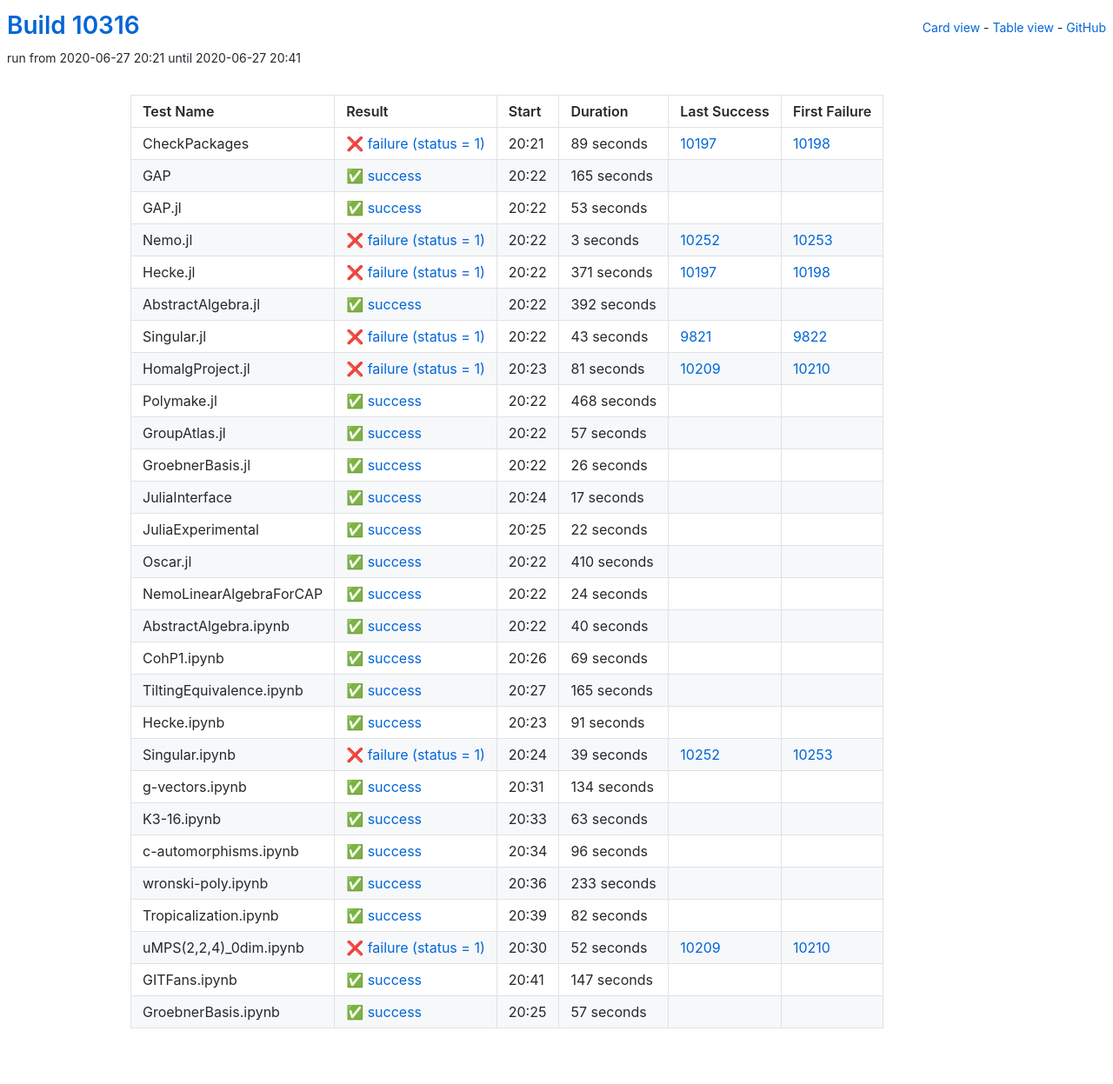
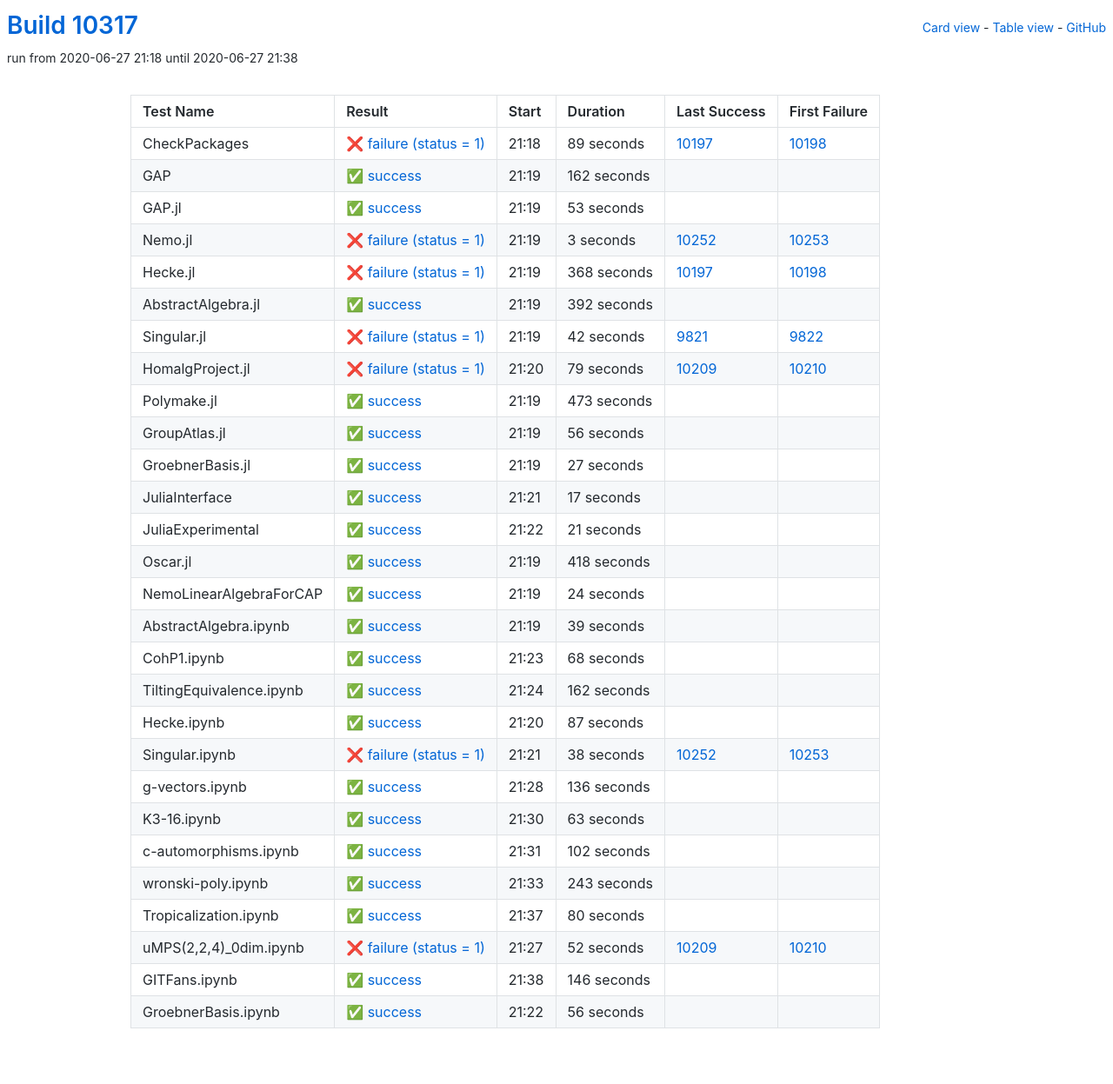
Before and after one commit to oscar-system/oscar-ci-status, a Jekyll site: the page built from table.html, in a window 1280 px wide. Shown: the whole page at 87% size. Built offline with Jekyll 4.4.1, drawn with Linux system fonts in a browser that asks for light colours.

Commit message:
Build #10317

```diff
--- a/_data/ci.yml
+++ b/_data/ci.yml
@@ -1,6 +1,6 @@
 ---
-build: 10316
-build_url: https://oscarci.mathematik.uni-kl.de/job/oscar/10316/
+build: 10317
+build_url: https://oscarci.mathematik.uni-kl.de/job/oscar/10317/
 job: oscar
 organization: oscar-system
 repo: oscar-ci-status
@@ -8,8 +8,8 @@
 tests:
 - name: CheckPackages
   id: checkpackages
-  log: https://oscarci.mathematik.uni-kl.de/job/oscar/10316/artifact/logs/build-10316/CheckPackages.log
-  start: 2020-06-27 20:21
+  log: https://oscarci.mathematik.uni-kl.de/job/oscar/10317/artifact/logs/build-10317/CheckPackages.log
+  start: 2020-06-27 21:18
   success: false
   exitcode: 1
   status: failure
@@ -20,20 +20,20 @@
   first_failure_url: https://oscarci.mathematik.uni-kl.de/job/oscar/10198/
 - name: GAP
   id: gap
-  log: https://oscarci.mathematik.uni-kl.de/job/oscar/10316/artifact/logs/build-10316/GAP.log
-  start: 2020-06-27 20:22
+  log: https://oscarci.mathematik.uni-kl.de/job/oscar/10317/artifact/logs/build-10317/GAP.log
+  start: 2020-06-27 21:19
   success: true
   exitcode: 0
   status: success
-  duration: 165
+  duration: 162
   last_success: false
   last_success_url:
   first_failure: false
   first_failure_url:
 - name: GAP.jl
   id: gap-jl
-  log: https://oscarci.mathematik.uni-kl.de/job/oscar/10316/artifact/logs/build-10316/GAP.jl.log
-  start: 2020-06-27 20:22
+  log: https://oscarci.mathematik.uni-kl.de/job/oscar/10317/artifact/logs/build-10317/GAP.jl.log
+  start: 2020-06-27 21:19
   success: true
   exitcode: 0
   status: success
@@ -44,8 +44,8 @@
   first_failure_url:
 - name: Nemo.jl
   id: nemo-jl
-  log: https://oscarci.mathematik.uni-kl.de/job/oscar/10316/artifact/logs/build-10316/Nemo.jl.log
-  start: 2020-06-27 20:22
+  log: https://oscarci.mathematik.uni-kl.de/job/oscar/10317/artifact/logs/build-10317/Nemo.jl.log
+  start: 2020-06-27 21:19
   success: false
   exitcode: 1
   status: failure
@@ -56,20 +56,20 @@
   first_failure_url: https://oscarci.mathematik.uni-kl.de/job/oscar/10253/
 - name: Hecke.jl
   id: hecke-jl
-  log: https://oscarci.mathematik.uni-kl.de/job/oscar/10316/artifact/logs/build-10316/Hecke.jl.log
-  start: 2020-06-27 20:22
+  log: https://oscarci.mathematik.uni-kl.de/job/oscar/10317/artifact/logs/build-10317/Hecke.jl.log
+  start: 2020-06-27 21:19
   success: false
   exitcode: 1
   status: failure
-  duration: 371
+  duration: 368
   last_success: 10197
   last_success_url: https://oscarci.mathematik.uni-kl.de/job/oscar/10197/
   first_failure: 10198
   first_failure_url: https://oscarci.mathematik.uni-kl.de/job/oscar/10198/
 - name: AbstractAlgebra.jl
   id: abstractalgebra-jl
-  log: https://oscarci.mathematik.uni-kl.de/job/oscar/10316/artifact/logs/build-10316/AbstractAlgebra.jl.log
-  start: 2020-06-27 20:22
+  log: https://oscarci.mathematik.uni-kl.de/job/oscar/10317/artifact/logs/build-10317/AbstractAlgebra.jl.log
+  start: 2020-06-27 21:19
   success: true
   exitcode: 0
   status: success
@@ -80,68 +80,68 @@
   first_failure_url:
 - name: Singular.jl
   id: singular-jl
-  log: https://oscarci.mathematik.uni-kl.de/job/oscar/10316/artifact/logs/build-10316/Singular.jl.log
-  start: 2020-06-27 20:22
+  log: https://oscarci.mathematik.uni-kl.de/job/oscar/10317/artifact/logs/build-10317/Singular.jl.log
+  start: 2020-06-27 21:19
   success: false
   exitcode: 1
   status: failure
-  duration: 43
+  duration: 42
   last_success: 9821
   last_success_url: https://oscarci.mathematik.uni-kl.de/job/oscar/9821/
   first_failure: 9822
   first_failure_url: https://oscarci.mathematik.uni-kl.de/job/oscar/9822/
 - name: HomalgProject.jl
   id: homalgproject-jl
-  log: https://oscarci.mathematik.uni-kl.de/job/oscar/10316/artifact/logs/build-10316/HomalgProject.jl.log
-  start: 2020-06-27 20:23
+  log: https://oscarci.mathematik.uni-kl.de/job/oscar/10317/artifact/logs/build-10317/HomalgProject.jl.log
+  start: 2020-06-27 21:20
   success: false
   exitcode: 1
   status: failure
-  duration: 81
+  duration: 79
   last_success: 10209
   last_success_url: https://oscarci.mathematik.uni-kl.de/job/oscar/10209/
   first_failure: 10210
   first_failure_url: https://oscarci.mathematik.uni-kl.de/job/oscar/10210/
 - name: Polymake.jl
   id: polymake-jl
-  log: https://oscarci.mathematik.uni-kl.de/job/oscar/10316/artifact/logs/build-10316/Polymake.jl.log
-  start: 2020-06-27 20:22
+  log: https://oscarci.mathematik.uni-kl.de/job/oscar/10317/artifact/logs/build-10317/Polymake.jl.log
+  start: 2020-06-27 21:19
   success: true
   exitcode: 0
   status: success
-  duration: 468
+  duration: 473
   last_success: false
   last_success_url:
   first_failure: false
   first_failure_url:
 - name: GroupAtlas.jl
   id: groupatlas-jl
-  log: https://oscarci.mathematik.uni-kl.de/job/oscar/10316/artifact/logs/build-10316/GroupAtlas.jl.log
-  start: 2020-06-27 20:22
+  log: https://oscarci.mathematik.uni-kl.de/job/oscar/10317/artifact/logs/build-10317/GroupAtlas.jl.log
+  start: 2020-06-27 21:19
   success: true
   exitcode: 0
   status: success
-  duration: 57
+  duration: 56
   last_success: false
   last_success_url:
   first_failure: false
   first_failure_url:
 - name: GroebnerBasis.jl
   id: groebnerbasis-jl
-  log: https://oscarci.mathematik.uni-kl.de/job/oscar/10316/artifact/logs/build-10316/GroebnerBasis.jl.log
-  start: 2020-06-27 20:22
+  log: https://oscarci.mathematik.uni-kl.de/job/oscar/10317/artifact/logs/build-10317/GroebnerBasis.jl.log
+  start: 2020-06-27 21:19
   success: true
   exitcode: 0
   status: success
-  duration: 26
+  duration: 27
   last_success: false
   last_success_url:
   first_failure: false
   first_failure_url:
 - name: JuliaInterface
   id: juliainterface
-  log: https://oscarci.mathematik.uni-kl.de/job/oscar/10316/artifact/logs/build-10316/JuliaInterface.log
-  start: 2020-06-27 20:24
+  log: https://oscarci.mathematik.uni-kl.de/job/oscar/10317/artifact/logs/build-10317/JuliaInterface.log
+  start: 2020-06-27 21:21
   success: true
   exitcode: 0
   status: success
@@ -152,32 +152,32 @@
   first_failure_url:
 - name: JuliaExperimental
   id: juliaexperimental
-  log: https://oscarci.mathematik.uni-kl.de/job/oscar/10316/artifact/logs/build-10316/JuliaExperimental.log
-  start: 2020-06-27 20:25
+  log: https://oscarci.mathematik.uni-kl.de/job/oscar/10317/artifact/logs/build-10317/JuliaExperimental.log
+  start: 2020-06-27 21:22
   success: true
   exitcode: 0
   status: success
-  duration: 22
+  duration: 21
   last_success: false
   last_success_url:
   first_failure: false
   first_failure_url:
 - name: Oscar.jl
   id: oscar-jl
-  log: https://oscarci.mathematik.uni-kl.de/job/oscar/10316/artifact/logs/build-10316/Oscar.jl.log
-  start: 2020-06-27 20:22
+  log: https://oscarci.mathematik.uni-kl.de/job/oscar/10317/artifact/logs/build-10317/Oscar.jl.log
+  start: 2020-06-27 21:19
   success: true
   exitcode: 0
   status: success
-  duration: 410
+  duration: 418
   last_success: false
   last_success_url:
   first_failure: false
   first_failure_url:
 - name: NemoLinearAlgebraForCAP
   id: nemolinearalgebraforcap
-  log: https://oscarci.mathematik.uni-kl.de/job/oscar/10316/artifact/logs/build-10316/NemoLinearAlgebraForCAP.log
-  start: 2020-06-27 20:22
+  log: https://oscarci.mathematik.uni-kl.de/job/oscar/10317/artifact/logs/build-10317/NemoLinearAlgebraForCAP.log
+  start: 2020-06-27 21:19
   success: true
   exitcode: 0
   status: success
@@ -188,80 +188,80 @@
   first_failure_url:
 - name: AbstractAlgebra.ipynb
   id: abstractalgebra-ipynb
-  log: https://oscarci.mathematik.uni-kl.de/job/oscar/10316/artifact/logs/build-10316/AbstractAlgebra.ipynb.log
-  start: 2020-06-27 20:22
+  log: https://oscarci.mathematik.uni-kl.de/job/oscar/10317/artifact/logs/build-10317/AbstractAlgebra.ipynb.log
+  start: 2020-06-27 21:19
   success: true
   exitcode: 0
   status: success
-  duration: 40
+  duration: 39
   last_success: false
   last_success_url:
   first_failure: false
   first_failure_url:
 - name: CohP1.ipynb
   id: cohp1-ipynb
-  log: https://oscarci.mathematik.uni-kl.de/job/oscar/10316/artifact/logs/build-10316/CohP1.ipynb.log
-  start: 2020-06-27 20:26
+  log: https://oscarci.mathematik.uni-kl.de/job/oscar/10317/artifact/logs/build-10317/CohP1.ipynb.log
+  start: 2020-06-27 21:23
   success: true
   exitcode: 0
   status: success
-  duration: 69
+  duration: 68
   last_success: false
   last_success_url:
   first_failure: false
   first_failure_url:
 - name: TiltingEquivalence.ipynb
   id: tiltingequivalence-ipynb
-  log: https://oscarci.mathematik.uni-kl.de/job/oscar/10316/artifact/logs/build-10316/TiltingEquivalence.ipynb.log
-  start: 2020-06-27 20:27
+  log: https://oscarci.mathematik.uni-kl.de/job/oscar/10317/artifact/logs/build-10317/TiltingEquivalence.ipynb.log
+  start: 2020-06-27 21:24
   success: true
   exitcode: 0
   status: success
-  duration: 165
+  duration: 162
   last_success: false
   last_success_url:
   first_failure: false
   first_failure_url:
 - name: Hecke.ipynb
   id: hecke-ipynb
-  log: https://oscarci.mathematik.uni-kl.de/job/oscar/10316/artifact/logs/build-10316/Hecke.ipynb.log
-  start: 2020-06-27 20:23
+  log: https://oscarci.mathematik.uni-kl.de/job/oscar/10317/artifact/logs/build-10317/Hecke.ipynb.log
+  start: 2020-06-27 21:20
   success: true
   exitcode: 0
   status: success
-  duration: 91
+  duration: 87
   last_success: false
   last_success_url:
   first_failure: false
   first_failure_url:
 - name: Singular.ipynb
   id: singular-ipynb
-  log: https://oscarci.mathematik.uni-kl.de/job/oscar/10316/artifact/logs/build-10316/Singular.ipynb.log
-  start: 2020-06-27 20:24
+  log: https://oscarci.mathematik.uni-kl.de/job/oscar/10317/artifact/logs/build-10317/Singular.ipynb.log
+  start: 2020-06-27 21:21
   success: false
   exitcode: 1
   status: failure
-  duration: 39
+  duration: 38
   last_success: 10252
   last_success_url: https://oscarci.mathematik.uni-kl.de/job/oscar/10252/
   first_failure: 10253
   first_failure_url: https://oscarci.mathematik.uni-kl.de/job/oscar/10253/
 - name: g-vectors.ipynb
   id: g-vectors-ipynb
-  log: https://oscarci.mathematik.uni-kl.de/job/oscar/10316/artifact/logs/build-10316/g-vectors.ipynb.log
-  start: 2020-06-27 20:31
+  log: https://oscarci.mathematik.uni-kl.de/job/oscar/10317/artifact/logs/build-10317/g-vectors.ipynb.log
+  start: 2020-06-27 21:28
   success: true
   exitcode: 0
   status: success
-  duration: 134
+  duration: 136
   last_success: false
   last_success_url:
   first_failure: false
   first_failure_url:
 - name: K3-16.ipynb
   id: k3-16-ipynb
-  log: https://oscarci.mathematik.uni-kl.de/job/oscar/10316/artifact/logs/build-10316/K3-16.ipynb.log
-  start: 2020-06-27 20:33
+  log: https://oscarci.mathematik.uni-kl.de/job/oscar/10317/artifact/logs/build-10317/K3-16.ipynb.log
+  start: 2020-06-27 21:30
   success: true
   exitcode: 0
   status: success
@@ -272,44 +272,44 @@
   first_failure_url:
 - name: c-automorphisms.ipynb
   id: c-automorphisms-ipynb
-  log: https://oscarci.mathematik.uni-kl.de/job/oscar/10316/artifact/logs/build-10316/c-automorphisms.ipynb.log
-  start: 2020-06-27 20:34
+  log: https://oscarci.mathematik.uni-kl.de/job/oscar/10317/artifact/logs/build-10317/c-automorphisms.ipynb.log
+  start: 2020-06-27 21:31
   success: true
   exitcode: 0
   status: success
-  duration: 96
+  duration: 102
   last_success: false
   last_success_url:
   first_failure: false
   first_failure_url:
 - name: wronski-poly.ipynb
   id: wronski-poly-ipynb
-  log: https://oscarci.mathematik.uni-kl.de/job/oscar/10316/artifact/logs/build-10316/wronski-poly.ipynb.log
-  start: 2020-06-27 20:36
+  log: https://oscarci.mathematik.uni-kl.de/job/oscar/10317/artifact/logs/build-10317/wronski-poly.ipynb.log
+  start: 2020-06-27 21:33
   success: true
   exitcode: 0
   status: success
-  duration: 233
+  duration: 243
   last_success: false
   last_success_url:
   first_failure: false
   first_failure_url:
 - name: Tropicalization.ipynb
   id: tropicalization-ipynb
-  log: https://oscarci.mathematik.uni-kl.de/job/oscar/10316/artifact/logs/build-10316/Tropicalization.ipynb.log
-  start: 2020-06-27 20:39
+  log: https://oscarci.mathematik.uni-kl.de/job/oscar/10317/artifact/logs/build-10317/Tropicalization.ipynb.log
+  start: 2020-06-27 21:37
   success: true
   exitcode: 0
   status: success
-  duration: 82
+  duration: 80
   last_success: false
   last_success_url:
   first_failure: false
   first_failure_url:
 - name: uMPS(2,2,4)_0dim.ipynb
   id: umps-2-2-4-0dim-ipynb
-  log: https://oscarci.mathematik.uni-kl.de/job/oscar/10316/artifact/logs/build-10316/uMPS-2-2-4-_0dim.ipynb.log
-  start: 2020-06-27 20:30
+  log: https://oscarci.mathematik.uni-kl.de/job/oscar/10317/artifact/logs/build-10317/uMPS-2-2-4-_0dim.ipynb.log
+  start: 2020-06-27 21:27
   success: false
   exitcode: 1
   status: failure
@@ -320,24 +320,24 @@
   first_failure_url: https://oscarci.mathematik.uni-kl.de/job/oscar/10210/
 - name: GITFans.ipynb
   id: gitfans-ipynb
-  log: https://oscarci.mathematik.uni-kl.de/job/oscar/10316/artifact/logs/build-10316/GITFans.ipynb.log
-  start: 2020-06-27 20:41
+  log: https://oscarci.mathematik.uni-kl.de/job/oscar/10317/artifact/logs/build-10317/GITFans.ipynb.log
+  start: 2020-06-27 21:38
   success: true
   exitcode: 0
   status: success
-  duration: 147
+  duration: 146
   last_success: false
   last_success_url:
   first_failure: false
   first_failure_url:
 - name: GroebnerBasis.ipynb
   id: groebnerbasis-ipynb
-  log: https://oscarci.mathematik.uni-kl.de/job/oscar/10316/artifact/logs/build-10316/GroebnerBasis.ipynb.log
-  start: 2020-06-27 20:25
+  log: https://oscarci.mathematik.uni-kl.de/job/oscar/10317/artifact/logs/build-10317/GroebnerBasis.ipynb.log
+  start: 2020-06-27 21:22
   success: true
   exitcode: 0
   status: success
-  duration: 57
+  duration: 56
   last_success: false
   last_success_url:
   first_failure: false
```
Also changed, not shown: README.md.
